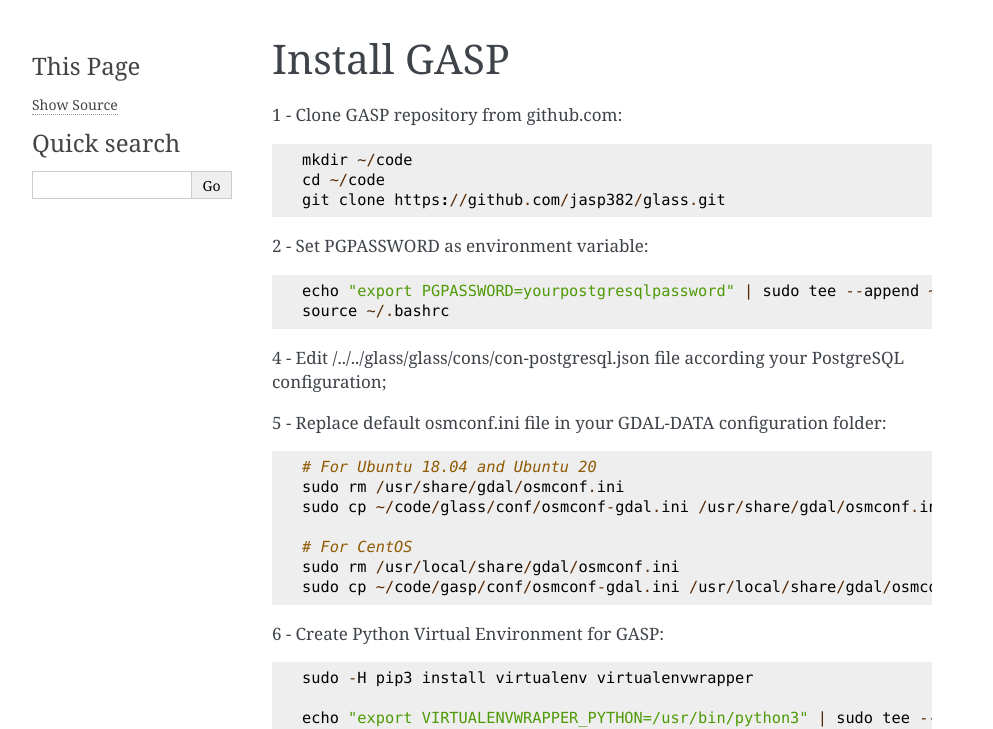
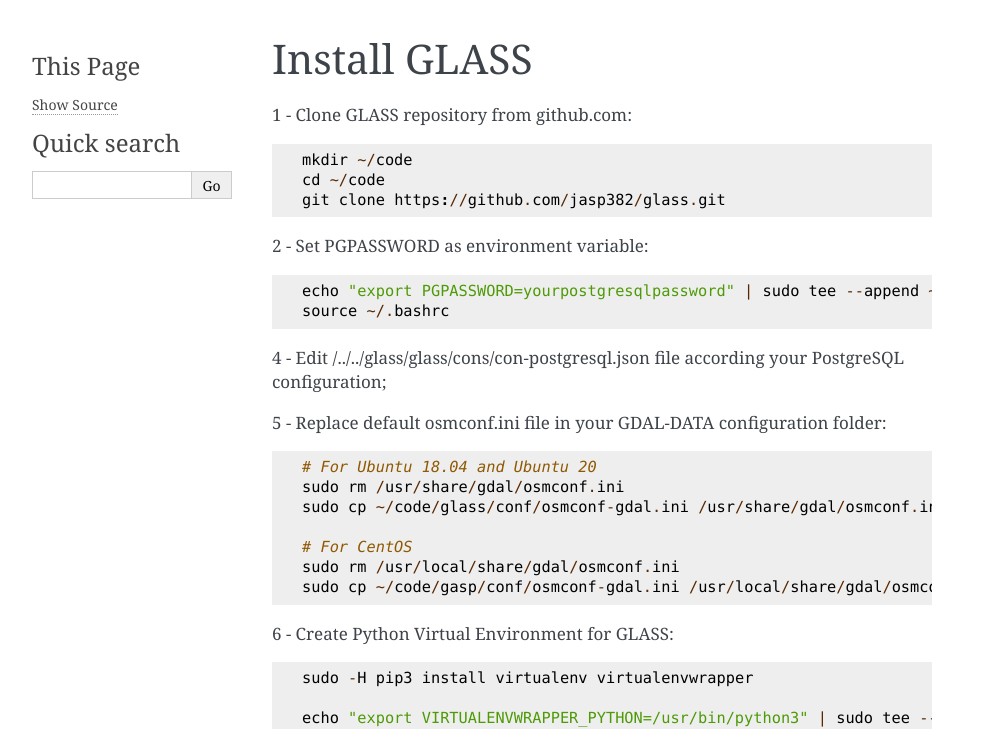
Before and after one commit to jasp382/glass, a Sphinx documentation site: the page built from docs/source/install/install_glass.md, in a window 1280 px wide. Shown: the top 729 px of the page, without its empty margins (148-1141 px from the left). Built offline with Sphinx 7.4.7, drawn with Linux system fonts in a browser that asks for light colours.

Commit message:
Update docs

```diff
--- a/docs/source/install/install_glass.md
+++ b/docs/source/install/install_glass.md
@@ -1,7 +1,7 @@
-Install GASP
+Install GLASS
 ====================
 
-1 - Clone GASP repository from github.com:
+1 - Clone GLASS repository from github.com:
 
 	mkdir ~/code
 	cd ~/code
@@ -24,7 +24,7 @@
 	sudo rm /usr/local/share/gdal/osmconf.ini
 	sudo cp ~/code/gasp/conf/osmconf-gdal.ini /usr/local/share/gdal/osmconf.ini
 
-6 - Create Python Virtual Environment for GASP:
+6 - Create Python Virtual Environment for GLASS:
 
 	sudo -H pip3 install virtualenv virtualenvwrapper
 
```
Also changed, not shown: other parts of docs/source/install/install_glass.md (+1 -1 lines), docs/source/bibliography/cookbooks.md (added, +25 -0 lines), docs/source/bibliography/data_classification.md (added, +34 -0 lines), docs/source/bibliography/datasources.md (added, +14 -0 lines).
